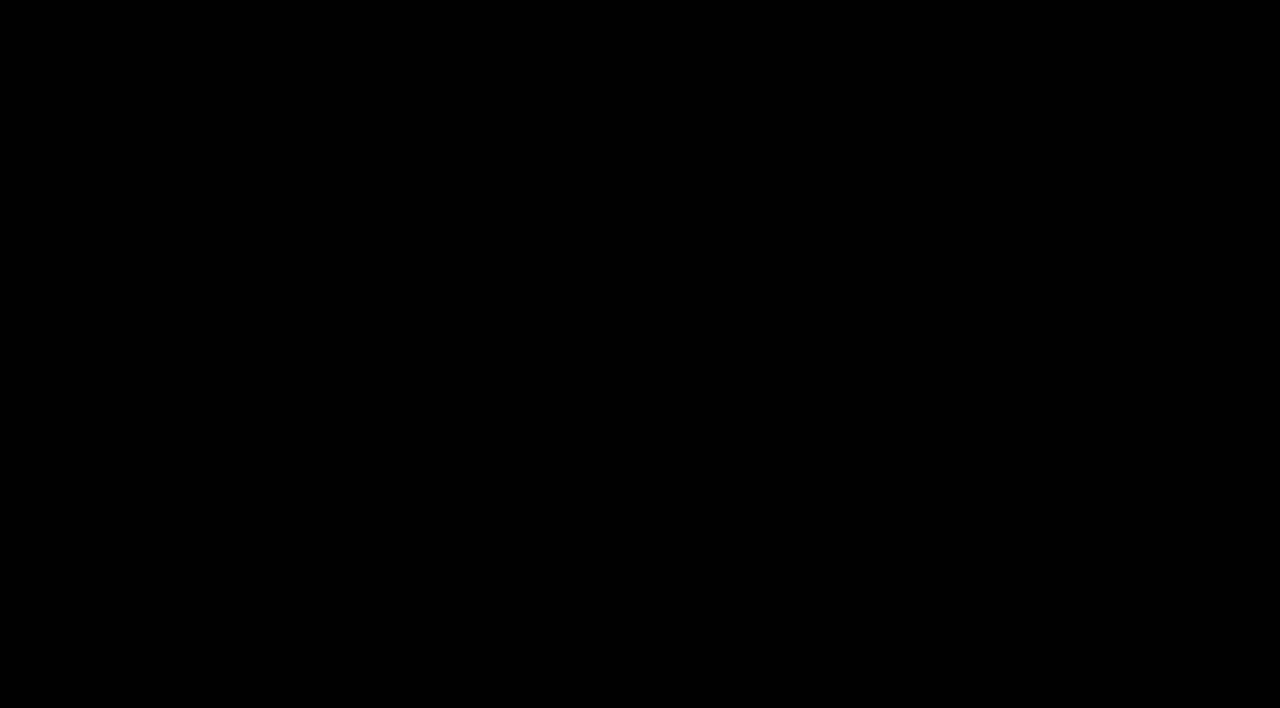
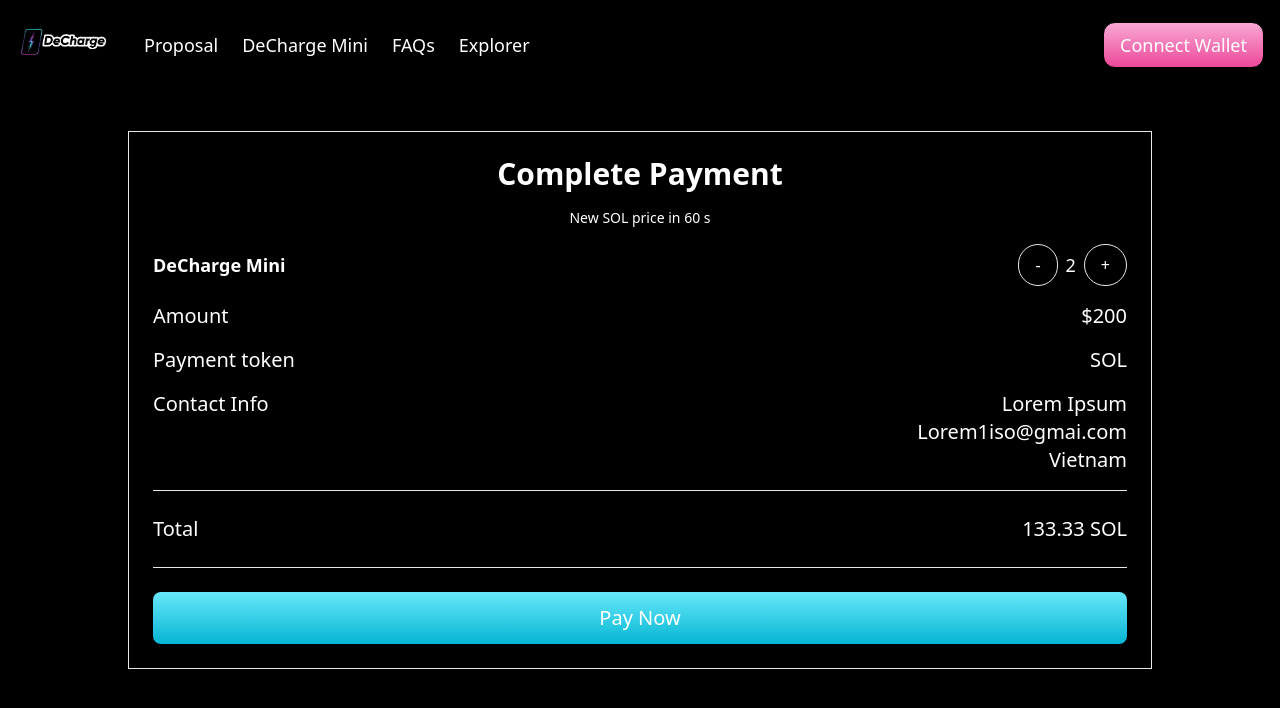
Before and after one commit to adityaslyf/DeCharge, a Next.js app: page /CompletePayment in a window 1280 px wide. Before the commit this address had no page. Shown: the top 708 px of the page. Built offline with nearby package versions, Linux system fonts and the light colour scheme.

Commit message:
added complete payment page

```diff
--- /dev/null
+++ b/app/CompletePayment/page.tsx
@@ -0,0 +1,90 @@
+"use client";
+import React, { useState } from "react";
+import Navbar from "../Navbar/page";
+
+const MacbookPro: React.FC = (): JSX.Element => {
+  const [quantity, setQuantity] = useState<number>(2); // State to manage quantity
+  const pricePerUnit = 100; // Price per item
+  const solToUsdRate = 1.5; // Conversion rate (example value)
+  const totalPrice = quantity * pricePerUnit;
+  const totalSOL = (totalPrice / solToUsdRate).toFixed(2);
+
+  const handleDecrement = () => {
+    if (quantity > 1) {
+      setQuantity(quantity - 1);
+    }
+  };
+
+  const handleIncrement = () => {
+    setQuantity(quantity + 1);
+  };
+
+  return (
+    <div className="container mx-auto">
+      <Navbar />
+      <div className="p-6 md:p-10 text-white flex justify-center items-center">
+        <div className="flex flex-col gap-6 w-full max-w-5xl space-y-8"> {/* Added space-y-6 for vertical spacing */}
+          <div className="w-full border p-6 space-y-4"> {/* Added space-y-4 for inner vertical spacing */}
+            <h2 className="font-bold text-2xl md:text-3xl text-center">
+              Complete Payment
+            </h2>
+            <p className="font-medium text-sm text-center">New SOL price in 60 s</p>
+
+            <div className="flex justify-between items-center mb-4">
+              <span className="font-semibold text-primary-50 text-lg">
+                DeCharge Mini
+              </span>
+              <div className="flex items-center space-x-2">
+                <button
+                  className="px-4 py-2 rounded-full border border-secondary-500 flex justify-center items-center"
+                  onClick={handleDecrement}
+                >
+                  -
+                </button>
+                <span className="font-normal text-lg">{quantity}</span>
+                <button
+                  className="px-4 py-2 rounded-full border border-secondary-500 flex justify-center items-center"
+                  onClick={handleIncrement}
+                >
+                  +
+                </button>
+              </div>
+            </div>
+            <div className="flex justify-between mb-4">
+              <span className="text-xl">Amount</span>
+              <span className="text-xl">${totalPrice}</span>
+            </div>
+            <div className="flex justify-between mb-4">
+              <span className="text-xl">Payment token</span>
+              <span className="text-xl">SOL</span>
+            </div>
+            <div className="flex justify-between mb-4">
+              <span className="text-xl">Contact Info</span>
+              <div className="text-right text-xl">
+                Lorem Ipsum
+                <br />
+                Lorem1iso@gmai.com
+                <br />
+                Vietnam
+              </div>
+            </div>
+            <div className=" space-y-6">
+            <hr />
+            <div className="flex justify-between mb-4">
+              <span className="text-xl">Total</span>
+              <span className="text-xl">{totalSOL} SOL</span>
+            </div>
+            <hr />
+            <button className="w-full py-3 mt-6 bg-gradient-to-b from-cyan-300 to-cyan-500 rounded-lg font-normal text-primary-900 text-xl text-center">
+              Pay Now
+            </button>
+            </div>
+
+          </div>
+        </div>
+      </div>
+    </div>
+  );
+};
+
+export default MacbookPro;
```
